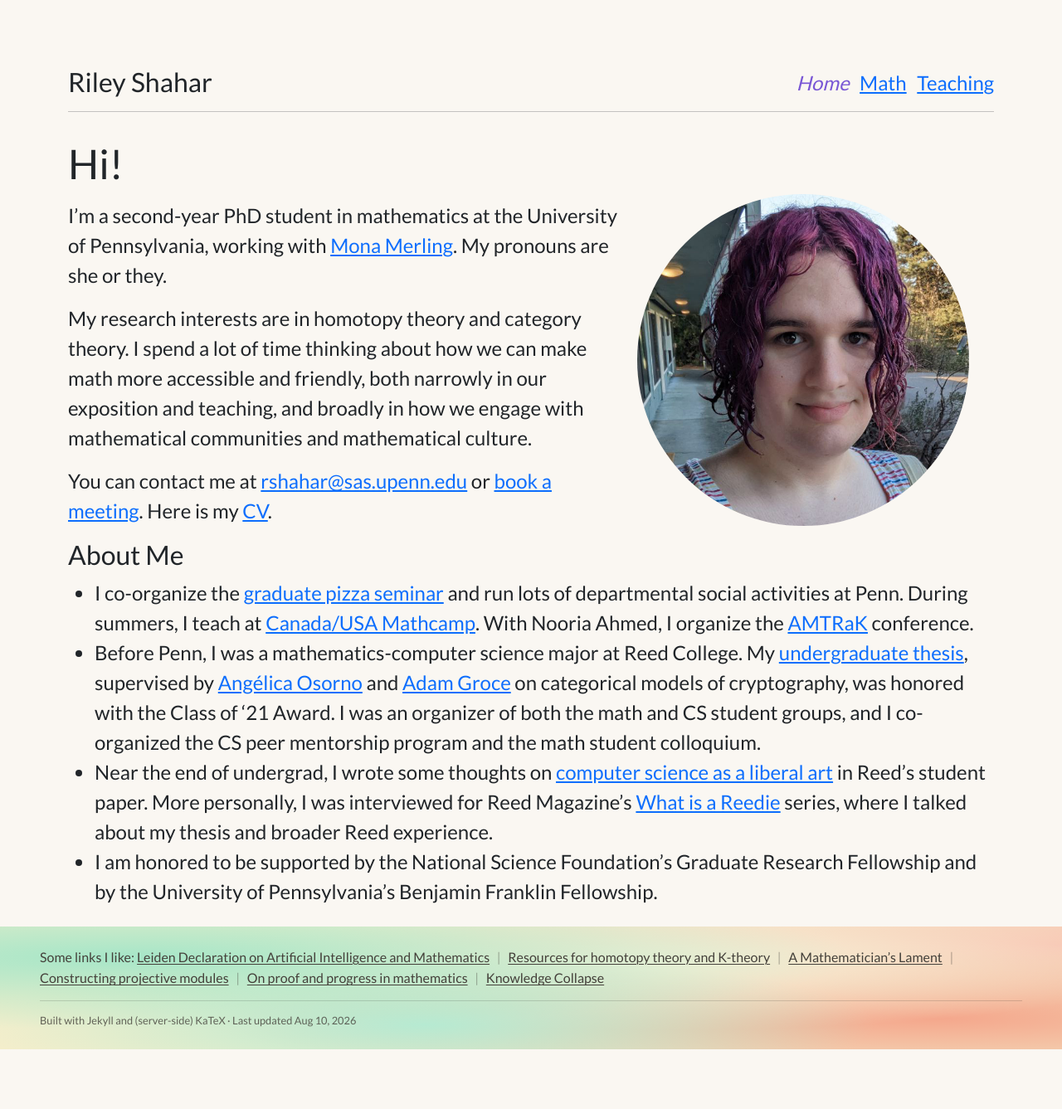
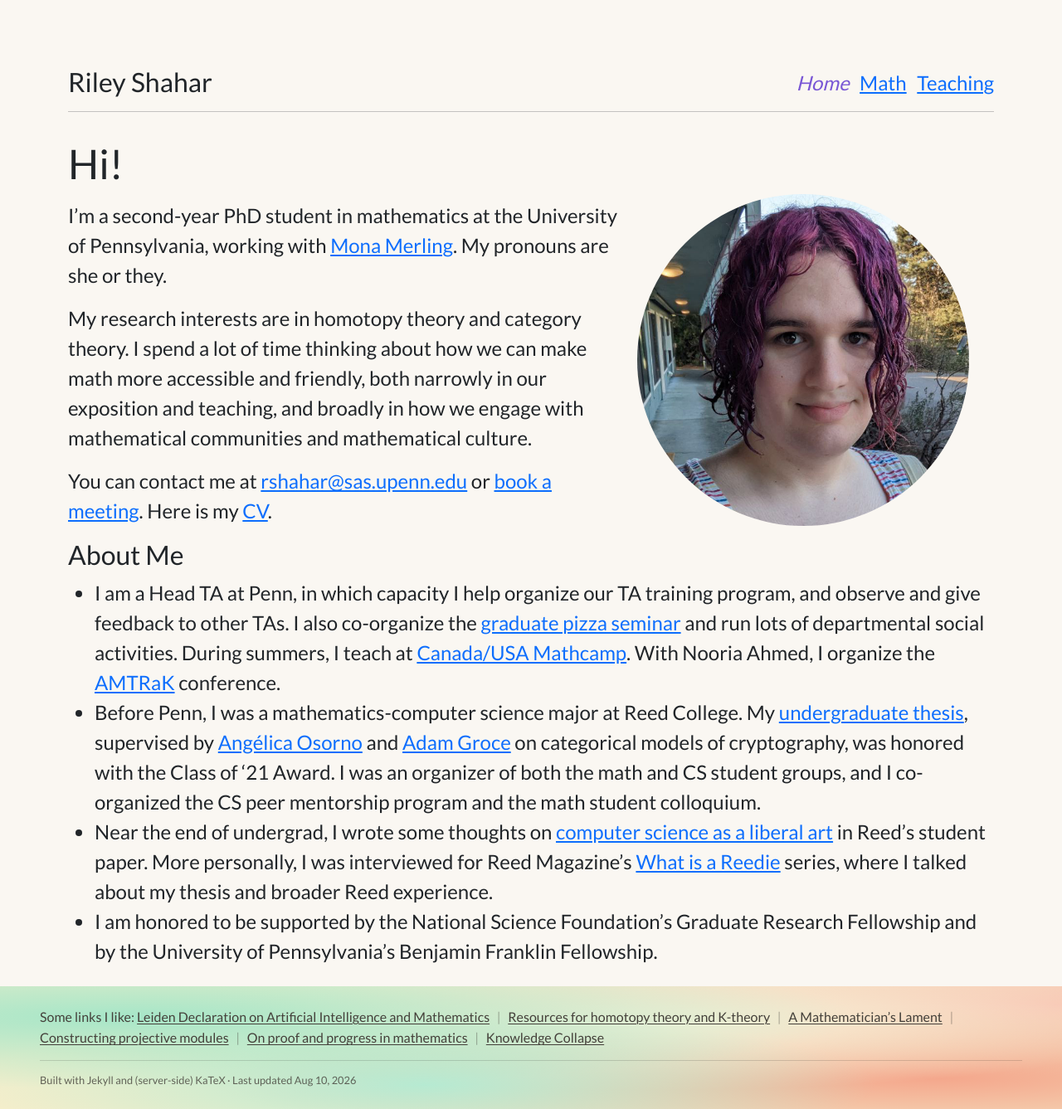
Before and after one commit to rileyshahar/website, a Jekyll site: the page built from index.md, in a window 1280 px wide and 1337 px high. Shown: the whole window at 83% size. Built offline with Jekyll 4.4.1, drawn with Linux system fonts in a browser that asks for light colours.

Commit message:
add head ta

```diff
--- a/_data/service.yaml
+++ b/_data/service.yaml
@@ -1,3 +1,7 @@
+- role: Head TA
+  venue: University of Pennsylvania Department of Mathematics
+  date: "Fall 2026-"
+
 - role: Co-organizer
   venue:
     "Atlantic Meeting on Topology, Representation theory, and K-theory (AMTRaK)"
--- a/index.md
+++ b/index.md
@@ -22,10 +22,12 @@ You can contact me at [rshahar@sas.upenn.edu](mailto:rshahar@sas.upenn.edu) or
 
 ## About Me
 
-- I co-organize the [graduate pizza seminar](https://pizza-seminar.github.io)
-  and run lots of departmental social activities at Penn. During summers, I
-  teach at [Canada/USA Mathcamp](https://mathcamp.org). With Nooria Ahmed, I
-  organize the [AMTRaK](amtrak) conference.
+- I am a Head TA at Penn, in which capacity I help organize our TA training
+  program, and observe and give feedback to other TAs. I also co-organize the
+  [graduate pizza seminar](https://pizza-seminar.github.io) and run lots of
+  departmental social activities. During summers, I teach at
+  [Canada/USA Mathcamp](https://mathcamp.org). With Nooria Ahmed, I organize the
+  [AMTRaK](amtrak) conference.
 - Before Penn, I was a mathematics-computer science major at Reed College. My
   [undergraduate thesis](assets/undergrad-thesis.pdf), supervised by
   [Angélica Osorno](https://people.reed.edu/~aosorno/) and
```
